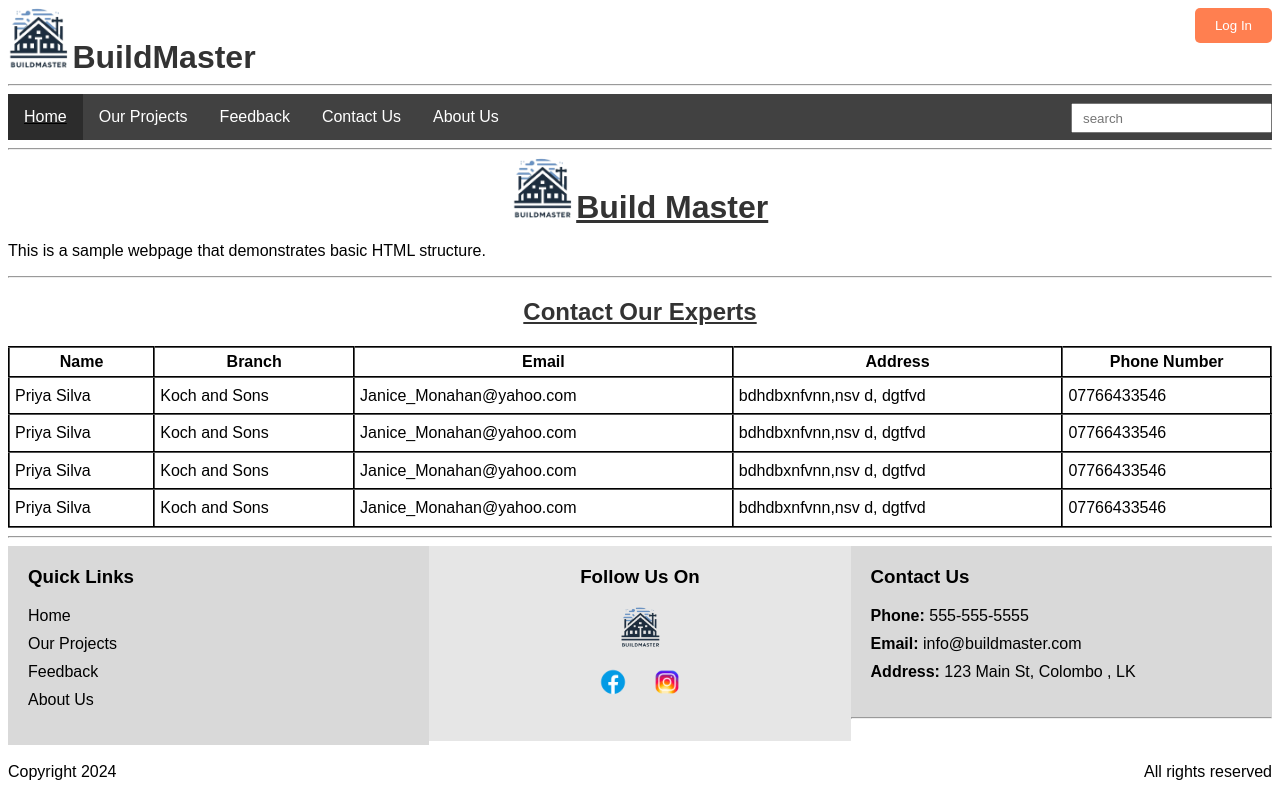
After one commit to MiniduTH/BuildMasterWEB, a PHP site: page /contactUs.html in a window 1280 px wide. The commit adds this page. Run offline with PHP 8.4, Linux system fonts and the light colour scheme.

Commit message:
Contact Us

```diff
--- /dev/null
+++ b/contactUs.html
@@ -0,0 +1,119 @@
+<!DOCTYPE html>
+<head>
+
+    <link rel="stylesheet" href="src/CSS/styles.css">
+    <link rel="stylesheet" href="src/CSS/nav-bar.css">
+    <link rel="stylesheet" href="src/CSS/footer.css">
+    <link rel="stylesheet" href="src/CSS/contactUs.css">
+</head>
+<body>
+    <header>
+        <img class="logo" src="src/img/logo.png">
+        <h1 id="nav-h1">BuildMaster</h1>
+        <button class="login-button" >Log In</button>
+        <hr>
+    </header>
+    <nav class="head-nav">
+        <ul>
+            <li class="active"><a href="index.html">Home</a></li>
+            <li><a href="index.html">Our Projects</a></li>
+            <li><a href="index.html">Feedback</a></li>
+            <li><a href="index.html">Contact Us</a></li>
+            <li><a href="index.html">About Us</a></li>
+            <input type="search" placeholder="search">
+
+        </ul>
+    </nav><hr>
+
+    <main>
+        <body>        <div class="center">
+
+                <img class="logo" src="src/img/logo.png">
+              <h1 id="nav-h1"><u>Build Master</u></h1>
+        </div>
+            <main>
+              <section>
+                <p>This is a sample webpage that demonstrates basic HTML structure.</p>
+              </section>
+            <hr>
+              <section>
+                <h2 class="center">
+                    <u>Contact Our Experts</u>
+                </h2>
+                <table style="width:100%">
+                  <thead style="width:70%">
+                      <th>Name</th>
+                      <th>Branch</th>
+                      <th>Email</th>
+                      <th>Address</th>
+                      <th>Phone Number</th>
+                  </thead>
+                  <tbody style="height:150px">
+                    <tr>
+                      <td>Priya Silva</td>
+                      <td>Koch and Sons</td>
+                      <td>Janice_Monahan@yahoo.com</td>
+                      <td>bdhdbxnfvnn,nsv d, dgtfvd</td>
+                      <td>07766433546</td>
+                    </tr>
+                    <tr>
+                      <td>Priya Silva</td>
+                      <td>Koch and Sons</td>
+                      <td>Janice_Monahan@yahoo.com</td>
+                      <td>bdhdbxnfvnn,nsv d, dgtfvd</td>
+                      <td>07766433546</td>
+                    </tr>
+                    <tr>
+                      <td>Priya Silva</td>
+                      <td>Koch and Sons</td>
+                      <td>Janice_Monahan@yahoo.com</td>
+                      <td>bdhdbxnfvnn,nsv d, dgtfvd</td>
+                      <td>07766433546</td>
+                    </tr>
+                    <tr>
+                      <td>Priya Silva</td>
+                      <td>Koch and Sons</td>
+                      <td>Janice_Monahan@yahoo.com</td>
+                      <td>bdhdbxnfvnn,nsv d, dgtfvd</td>
+                      <td>07766433546</td>
+                    </tr>
+                  </tbody>
+                </table>
+              </section>
+            </main>
+          </body>
+    </main>
+    <footer>
+        <hr>
+        <div id="outer">
+            <div id="col1">
+              <h3>Quick Links</h3>
+              <ul>
+                <li><a href="index.html">Home</a></li>
+                <li><a href="index.html">Our Projects</a></li>
+                <li><a href="index.html">Feedback</a></li>
+                <li><a href="index.html">About Us</a></li>
+              </ul>
+            </div>
+            <div id="col2">
+              <h3 class="center">Follow Us On </h3>
+              <img src="src/img/logo.png" width="40px">
+              <div class="follow center">
+                <img src="src/img/fb.png">
+                <img src="src/img/ig.png">
+              </div>
+            </div>
+            <div id="col3">
+              <h3>Contact Us</h3>
+              <ul>
+                <li><b>Phone: </b><a href="tel:+9471234567">555-555-5555</a></a></li>
+                <li><b>Email: </b><a href="mailto:info@buildmaster.com">info@buildmaster.com</a></a></li>
+                <li><b>Address:</b> 123 Main St, Colombo , LK</a></li>
+              </ul>
+            </div>
+          </div>
+        <hr><br><br>
+        <p>Copyright 2024 <span id="footer-right">All rights reserved</span> </p>
+    </footer>
+
+</body>
--- /dev/null
+++ b/src/CSS/contactUs.css
@@ -0,0 +1,18 @@
+table,th,td  {
+    border:  2px groove black;
+    border-collapse: collapse;
+    padding: 5px;
+  }
+  body {
+    font-family: Arial, sans-serif;
+  }
+  h1, h2 {
+    color: #333;
+  }
+  .logo {
+    height: 60px;
+    padding: 0;
+    margin: 0;
+    display: inline-block; /* changed from inline to inline-block */
+    align-items: center;
+  }
--- a/src/CSS/styles.css
+++ b/src/CSS/styles.css
@@ -1,6 +1,3 @@
-
-
-
 .center{
   text-align: center;
 }
```
